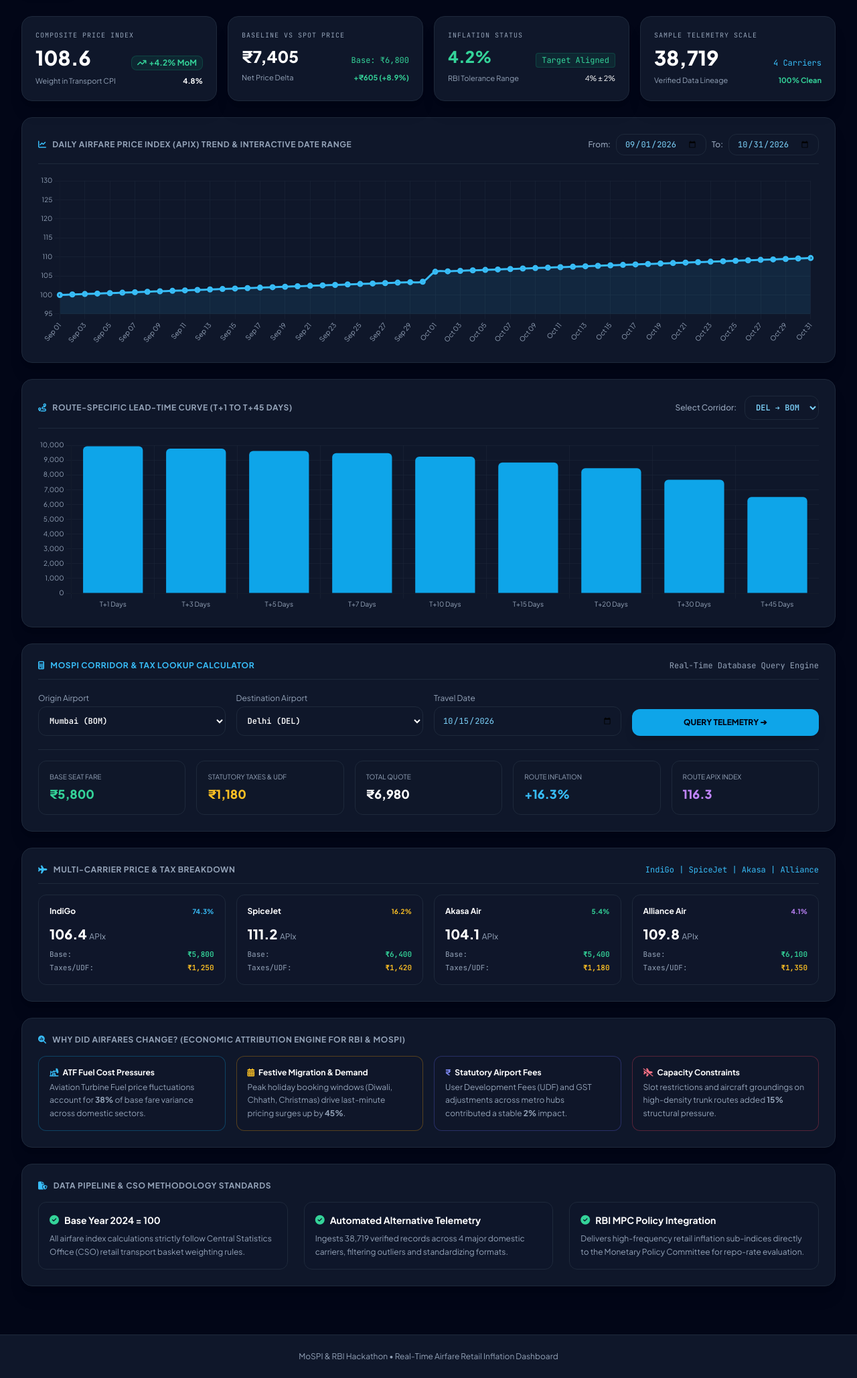
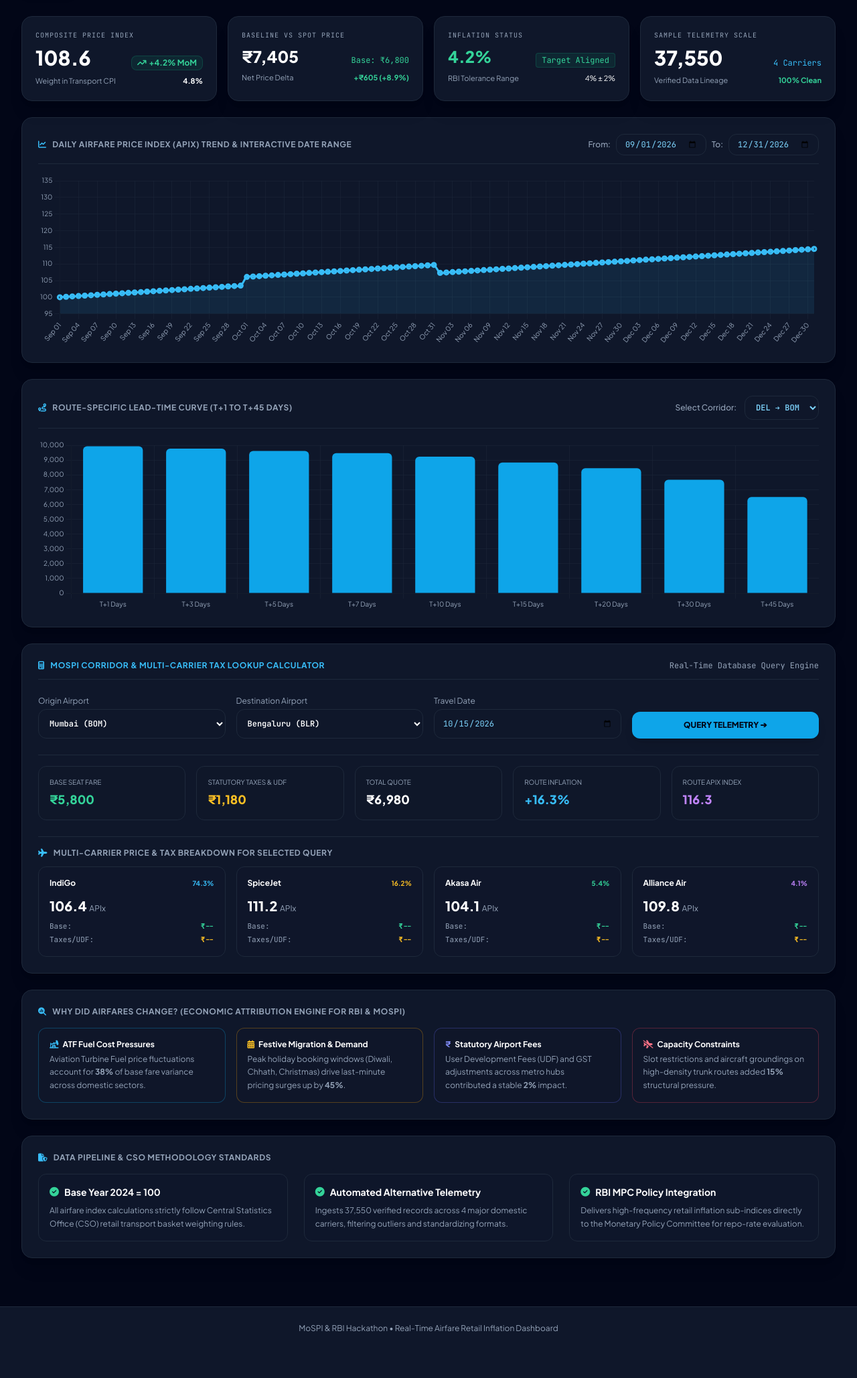
Before and after one commit to sumeetware1-cmyk/airintel-v2, a Flask app: page / in a window 1280 px wide. Shown: the part 65-2123 px from the top of the page at 67% size. After the commit the page ends 2054 px from the top, so only its background shows below. Run offline with Flask 3, Linux system fonts and the light colour scheme; some libraries are stand-ins or nearby versions.

Commit message:
Update index.html

```diff
--- a/templates/index.html
+++ b/templates/index.html
@@ -91,7 +91,7 @@
         <div class="bg-mospi-card border border-mospi-border rounded-2xl p-5 shadow-xl">
             <div class="text-[10px] font-mono text-slate-400 uppercase tracking-widest">Sample Telemetry Scale</div>
             <div class="mt-2 flex items-baseline justify-between">
-                <div class="text-3xl font-black mono text-white" id="kpi-records">38,719</div>
+                <div class="text-3xl font-black mono text-white" id="kpi-records">37,550</div>
                 <span class="text-xs font-mono text-sky-400">4 Carriers</span>
             </div>
             <div class="mt-2 text-[11px] text-slate-400 flex justify-between">
@@ -111,7 +111,7 @@
                 <span class="text-xs text-slate-400 font-medium">From:</span>
                 <input type="date" id="start-date" value="2026-09-01" onchange="refreshTrendChart()" class="bg-slate-900 text-xs font-mono text-sky-300 px-3 py-1.5 rounded-xl border border-mospi-border outline-none">
                 <span class="text-xs text-slate-400 font-medium">To:</span>
-                <input type="date" id="end-date" value="2026-10-31" onchange="refreshTrendChart()" class="bg-slate-900 text-xs font-mono text-sky-300 px-3 py-1.5 rounded-xl border border-mospi-border outline-none">
+                <input type="date" id="end-date" value="2026-12-31" onchange="refreshTrendChart()" class="bg-slate-900 text-xs font-mono text-sky-300 px-3 py-1.5 rounded-xl border border-mospi-border outline-none">
             </div>
         </div>
         <div class="h-64 w-full">
@@ -119,7 +119,7 @@
         </div>
     </section>
 
-    <!-- BLOCK 2: ROUTE-SPECIFIC LEAD-TIME CURVE WITH FULL ROUTE DROPDOWN -->
+    <!-- BLOCK 2: ROUTE-SPECIFIC LEAD-TIME CURVE -->
     <section class="bg-mospi-card border border-mospi-border rounded-2xl p-6 shadow-xl space-y-4">
         <div class="flex flex-wrap items-center justify-between pb-3 border-b border-mospi-border gap-4">
             <h2 class="text-xs font-bold text-slate-400 uppercase tracking-wider">
@@ -128,7 +128,7 @@
             <div class="flex items-center gap-3">
                 <label class="text-xs text-slate-400 font-medium">Select Corridor:</label>
                 <select id="leadtime-route-select" onchange="loadLeadTimeChart()" class="bg-slate-900 text-sky-300 text-xs font-mono font-bold rounded-xl px-3 py-2 border border-mospi-border outline-none cursor-pointer">
-                    <!-- Dynamically populated from backend -->
+                    <!-- Populated dynamically -->
                 </select>
             </div>
         </div>
@@ -137,11 +137,11 @@
         </div>
     </section>
 
-    <!-- BLOCK 3: MOSPI CORRIDOR & TAX LOOKUP CALCULATOR (Integrated Output) -->
-    <section class="bg-mospi-card border border-mospi-border rounded-2xl p-6 shadow-xl space-y-5">
+    <!-- BLOCK 3: COMBINED MOSPI CALCULATOR & MULTI-CARRIER BREAKDOWN -->
+    <section class="bg-mospi-card border border-mospi-border rounded-2xl p-6 shadow-xl space-y-6">
         <div class="flex items-center justify-between pb-3 border-b border-mospi-border">
             <h2 class="text-xs font-bold text-sky-400 uppercase tracking-wider">
-                <i class="fa-solid fa-calculator mr-1.5"></i> MoSPI Corridor & Tax Lookup Calculator
+                <i class="fa-solid fa-calculator mr-1.5"></i> MoSPI Corridor & Multi-Carrier Tax Lookup Calculator
             </h2>
             <span class="text-xs text-slate-400 font-mono">Real-Time Database Query Engine</span>
         </div>
@@ -150,8 +150,8 @@
             <div>
                 <label class="text-xs text-slate-400 block mb-1">Origin Airport</label>
                 <select id="calc-origin" class="w-full text-xs font-mono font-bold bg-slate-900 border border-mospi-border p-3 rounded-xl text-white outline-none cursor-pointer">
+                    <option value="BOM" selected>Mumbai (BOM)</option>
                     <option value="DEL">Delhi (DEL)</option>
-                    <option value="BOM" selected>Mumbai (BOM)</option>
                     <option value="BLR">Bengaluru (BLR)</option>
                     <option value="CCU">Kolkata (CCU)</option>
                 </select>
@@ -159,8 +159,8 @@
             <div>
                 <label class="text-xs text-slate-400 block mb-1">Destination Airport</label>
                 <select id="calc-dest" class="w-full text-xs font-mono font-bold bg-slate-900 border border-mospi-border p-3 rounded-xl text-white outline-none cursor-pointer">
-                    <option value="DEL" selected>Delhi (DEL)</option>
-                    <option value="BLR">Bengaluru (BLR)</option>
+                    <option value="BLR" selected>Bengaluru (BLR)</option>
+                    <option value="DEL">Delhi (DEL)</option>
                     <option value="BOM">Mumbai (BOM)</option>
                     <option value="CCU">Kolkata (CCU)</option>
                 </select>
@@ -170,82 +170,79 @@
                 <input type="date" id="calc-date" value="2026-10-15" class="w-full text-xs font-mono bg-slate-900 border border-mospi-border p-3 rounded-xl text-sky-300 outline-none">
             </div>
             <div>
-                <button onclick="runRouteCalculator()" class="w-full bg-sky-500 hover:bg-sky-400 text-slate-950 font-black py-3 rounded-xl text-xs transition shadow-lg">
+                <button onclick="runRouteCalculator()" class="w-full bg-sky-500 hover:bg-sky-400 text-slate-950 font-black py-3 rounded-xl text-xs transition shadow-lg cursor-pointer">
                     QUERY TELEMETRY ➔
                 </button>
             </div>
         </div>
 
-        <!-- Integrated Dynamic Result Cards -->
+        <!-- Aggregate Route Results -->
         <div id="calc-result-box" class="grid grid-cols-1 sm:grid-cols-5 gap-4 pt-4 border-t border-mospi-border">
             <div class="bg-slate-900/80 p-4 rounded-xl border border-mospi-border">
                 <div class="text-[10px] text-slate-400 uppercase">Base Seat Fare</div>
-                <div class="text-lg font-black mono text-emerald-400 mt-1" id="res-base">₹5,200</div>
+                <div class="text-lg font-black mono text-emerald-400 mt-1" id="res-base">Select Route</div>
             </div>
             <div class="bg-slate-900/80 p-4 rounded-xl border border-mospi-border">
                 <div class="text-[10px] text-slate-400 uppercase">Statutory Taxes & UDF</div>
-                <div class="text-lg font-black mono text-amber-400 mt-1" id="res-tax">₹1,150</div>
+                <div class="text-lg font-black mono text-amber-400 mt-1" id="res-tax">Select Route</div>
             </div>
             <div class="bg-slate-900/80 p-4 rounded-xl border border-mospi-border">
                 <div class="text-[10px] text-slate-400 uppercase">Total Quote</div>
-                <div class="text-lg font-black mono text-white mt-1" id="res-total">₹15,589</div>
+                <div class="text-lg font-black mono text-white mt-1" id="res-total">Select Route</div>
             </div>
             <div class="bg-slate-900/80 p-4 rounded-xl border border-mospi-border">
                 <div class="text-[10px] text-slate-400 uppercase">Route Inflation</div>
-                <div class="text-lg font-black mono text-sky-400 mt-1" id="res-inflation">+199.8%</div>
+                <div class="text-lg font-black mono text-sky-400 mt-1" id="res-inflation">--%</div>
             </div>
             <div class="bg-slate-900/80 p-4 rounded-xl border border-mospi-border">
                 <div class="text-[10px] text-slate-400 uppercase">Route APIx Index</div>
-                <div class="text-lg font-black mono text-purple-400 mt-1" id="res-cpi">299.8</div>
+                <div class="text-lg font-black mono text-purple-400 mt-1" id="res-cpi">---</div>
             </div>
         </div>
-    </section>
 
-    <!-- BLOCK 4: MULTI-CARRIER PRICE & TAX BREAKDOWN -->
-    <section class="bg-mospi-card border border-mospi-border rounded-2xl p-6 shadow-xl">
-        <div class="flex items-center justify-between pb-3 border-b border-mospi-border">
-            <h2 class="text-xs font-bold text-slate-400 uppercase tracking-wider">
-                <i class="fa-solid fa-plane text-sky-400 mr-1.5"></i> Multi-Carrier Price & Tax Breakdown
-            </h2>
-            <span class="text-xs text-sky-400 font-mono">IndiGo | SpiceJet | Akasa | Alliance</span>
+        <!-- Nested Multi-Carrier Price & Tax Breakdown Grid -->
+        <div class="pt-4 border-t border-mospi-border">
+            <div class="text-xs font-bold text-slate-400 uppercase tracking-wider mb-3">
+                <i class="fa-solid fa-plane text-sky-400 mr-1.5"></i> Multi-Carrier Price & Tax Breakdown for Selected Query
             </div>
-        <div class="grid grid-cols-1 sm:grid-cols-2 lg:grid-cols-4 gap-4 mt-4">
+            <div class="grid grid-cols-1 sm:grid-cols-2 lg:grid-cols-4 gap-4">
                 <div class="bg-slate-900/60 p-4 rounded-xl border border-mospi-border">
-                <div class="flex justify-between items-center text-xs font-bold text-white"><span>IndiGo</span> <span class="text-sky-400 text-[10px]">74.3%</span></div>
-                <div class="mt-3 text-xl font-black mono text-white">106.4 <span class="text-xs font-normal text-slate-400">APIx</span></div>
+                    <div class="flex justify-between items-center text-xs font-bold text-white"><span>IndiGo</span> <span class="text-sky-400 text-[10px]" id="share-indigo">74.3%</span></div>
+                    <div class="mt-3 text-xl font-black mono text-white" id="idx-indigo">106.4 <span class="text-xs font-normal text-slate-400">APIx</span></div>
                     <div class="mt-2 text-[11px] text-slate-400 space-y-1 font-mono">
-                    <div class="flex justify-between"><span>Base:</span> <strong class="text-emerald-400">₹5,800</strong></div>
-                    <div class="flex justify-between"><span>Taxes/UDF:</span> <strong class="text-amber-400">₹1,250</strong></div>
+                        <div class="flex justify-between"><span>Base:</span> <strong class="text-emerald-400" id="base-indigo">₹--</strong></div>
+                        <div class="flex justify-between"><span>Taxes/UDF:</span> <strong class="text-amber-400" id="tax-indigo">₹--</strong></div>
                     </div>
                 </div>
                 <div class="bg-slate-900/60 p-4 rounded-xl border border-mospi-border">
-                <div class="flex justify-between items-center text-xs font-bold text-white"><span>SpiceJet</span> <span class="text-amber-400 text-[10px]">16.2%</span></div>
-                <div class="mt-3 text-xl font-black mono text-white">111.2 <span class="text-xs font-normal text-slate-400">APIx</span></div>
+                    <div class="flex justify-between items-center text-xs font-bold text-white"><span>SpiceJet</span> <span class="text-amber-400 text-[10px]" id="share-spice">16.2%</span></div>
+                    <div class="mt-3 text-xl font-black mono text-white" id="idx-spice">111.2 <span class="text-xs font-normal text-slate-400">APIx</span></div>
                     <div class="mt-2 text-[11px] text-slate-400 space-y-1 font-mono">
-                    <div class="flex justify-between"><span>Base:</span> <strong class="text-emerald-400">₹6,400</strong></div>
-                    <div class="flex justify-between"><span>Taxes/UDF:</span> <strong class="text-amber-400">₹1,420</strong></div>
+                        <div class="flex justify-between"><span>Base:</span> <strong class="text-emerald-400" id="base-spice">₹--</strong></div>
+                        <div class="flex justify-between"><span>Taxes/UDF:</span> <strong class="text-amber-400" id="tax-spice">₹--</strong></div>
                     </div>
                 </div>
                 <div class="bg-slate-900/60 p-4 rounded-xl border border-mospi-border">
-                <div class="flex justify-between items-center text-xs font-bold text-white"><span>Akasa Air</span> <span class="text-emerald-400 text-[10px]">5.4%</span></div>
-                <div class="mt-3 text-xl font-black mono text-white">104.1 <span class="text-xs font-normal text-slate-400">APIx</span></div>
+                    <div class="flex justify-between items-center text-xs font-bold text-white"><span>Akasa Air</span> <span class="text-emerald-400 text-[10px]" id="share-akasa">5.4%</span></div>
+                    <div class="mt-3 text-xl font-black mono text-white" id="idx-akasa">104.1 <span class="text-xs font-normal text-slate-400">APIx</span></div>
                     <div class="mt-2 text-[11px] text-slate-400 space-y-1 font-mono">
-                    <div class="flex justify-between"><span>Base:</span> <strong class="text-emerald-400">₹5,400</strong></div>
-                    <div class="flex justify-between"><span>Taxes/UDF:</span> <strong class="text-amber-400">₹1,180</strong></div>
+                        <div class="flex justify-between"><span>Base:</span> <strong class="text-emerald-400" id="base-akasa">₹--</strong></div>
+                        <div class="flex justify-between"><span>Taxes/UDF:</span> <strong class="text-amber-400" id="tax-akasa">₹--</strong></div>
                     </div>
                 </div>
                 <div class="bg-slate-900/60 p-4 rounded-xl border border-mospi-border">
-                <div class="flex justify-between items-center text-xs font-bold text-white"><span>Alliance Air</span> <span class="text-purple-400 text-[10px]">4.1%</span></div>
-                <div class="mt-3 text-xl font-black mono text-white">109.8 <span class="text-xs font-normal text-slate-400">APIx</span></div>
+                    <div class="flex justify-between items-center text-xs font-bold text-white"><span>Alliance Air</span> <span class="text-purple-400 text-[10px]" id="share-alliance">4.1%</span></div>
+                    <div class="mt-3 text-xl font-black mono text-white" id="idx-alliance">109.8 <span class="text-xs font-normal text-slate-400">APIx</span></div>
                     <div class="mt-2 text-[11px] text-slate-400 space-y-1 font-mono">
-                    <div class="flex justify-between"><span>Base:</span> <strong class="text-emerald-400">₹6,100</strong></div>
-                    <div class="flex justify-between"><span>Taxes/UDF:</span> <strong class="text-amber-400">₹1,350</strong></div>
+                        <div class="flex justify-between"><span>Base:</span> <strong class="text-emerald-400" id="base-alliance">₹--</strong></div>
+                        <div class="flex justify-between"><span>Taxes/UDF:</span> <strong class="text-amber-400" id="tax-alliance">₹--</strong></div>
+                    </div>
                 </div>
             </div>
         </div>
     </section>
 
-    <!-- BLOCK 5: WHY DID AIRFARES CHANGE? -->
+    <!-- BLOCK 4: WHY DID AIRFARES CHANGE? -->
     <section class="bg-mospi-card border border-mospi-border rounded-2xl p-6 shadow-xl space-y-4">
         <h2 class="text-xs font-bold text-slate-400 uppercase tracking-wider">
             <i class="fa-solid fa-magnifying-glass-chart text-sky-400 mr-1.5"></i> Why Did Airfares Change? (Economic Attribution Engine for RBI & MoSPI)
@@ -270,7 +267,7 @@
         </div>
     </section>
 
-    <!-- BLOCK 6: DATA & METHODOLOGY -->
+    <!-- BLOCK 5: DATA & METHODOLOGY -->
     <section class="bg-mospi-card border border-mospi-border rounded-2xl p-6 shadow-xl space-y-4">
         <h2 class="text-xs font-bold text-slate-400 uppercase tracking-wider">
             <i class="fa-solid fa-file-shield text-sky-400 mr-1.5"></i> Data Pipeline & CSO Methodology Standards
@@ -282,7 +279,7 @@
             </div>
             <div class="bg-slate-900/50 p-4 rounded-xl border border-mospi-border space-y-2">
                 <div class="font-bold text-white text-sm flex items-center gap-2"><i class="fa-solid fa-circle-check text-emerald-400"></i> Automated Alternative Telemetry</div>
-                <p class="text-slate-400 leading-relaxed">Ingests 38,719 verified records across 4 major domestic carriers, filtering outliers and standardizing formats.</p>
+                <p class="text-slate-400 leading-relaxed">Ingests 37,550 verified records across 4 major domestic carriers, filtering outliers and standardizing formats.</p>
             </div>
             <div class="bg-slate-900/50 p-4 rounded-xl border border-mospi-border space-y-2">
                 <div class="font-bold text-white text-sm flex items-center gap-2"><i class="fa-solid fa-circle-check text-emerald-400"></i> RBI MPC Policy Integration</div>
@@ -305,7 +302,7 @@
         await loadRoutesDropdown();
         refreshTrendChart();
         loadLeadTimeChart();
-        runRouteCalculator();
+        runRouteCalculator(); // Trigger initial query
     }
 
     async function loadRoutesDropdown() {
@@ -354,7 +351,7 @@
                     plugins: { legend: { display: false } },
                     scales: {
                         x: { grid: { color: 'rgba(30, 41, 59, 0.5)' }, ticks: { color: '#94a3b8', font: { family: 'Plus Jakarta Sans', size: 10 } } },
-                        y: { min: 95, max: 130, grid: { color: 'rgba(30, 41, 59, 0.5)' }, ticks: { color: '#94a3b8', font: { family: 'Plus Jakarta Sans', size: 10 } } }
+                        y: { min: 95, max: 135, grid: { color: 'rgba(30, 41, 59, 0.5)' }, ticks: { color: '#94a3b8', font: { family: 'Plus Jakarta Sans', size: 10 } } }
                     }
                 }
             });
@@ -406,11 +403,25 @@
             });
             const data = await res.json();
 
+            // Update aggregate summary cards
             document.getElementById('res-base').innerText = '₹' + data.base_fare.toLocaleString();
             document.getElementById('res-tax').innerText = '₹' + data.taxes.toLocaleString();
             document.getElementById('res-total').innerText = '₹' + data.total_fare.toLocaleString();
             document.getElementById('res-inflation').innerText = `${data.inflation >= 0 ? '+' : ''}${data.inflation}%`;
             document.getElementById('res-cpi').innerText = data.cpi_index;
+
+            // Update nested carrier breakdown cards dynamically
+            if (data.carriers) {
+                data.carriers.forEach(c => {
+                    const key = c.airline.toLowerCase().includes('indigo') ? 'indigo' :
+                                c.airline.toLowerCase().includes('spice') ? 'spice' :
+                                c.airline.toLowerCase().includes('akasa') ? 'akasa' : 'alliance';
+
+                    document.getElementById(`base-${key}`).innerText = '₹' + Math.round(c.base_fare).toLocaleString();
+                    document.getElementById(`tax-${key}`).innerText = '₹' + Math.round(c.taxes).toLocaleString();
+                    document.getElementById(`idx-${key}`).innerHTML = `${c.api_index} <span class="text-xs font-normal text-slate-400">APIx</span>`;
+                });
+            }
         } catch (err) { console.error(err); }
     }
 
```
Lines whose indentation alone changed are shown as unchanged.
